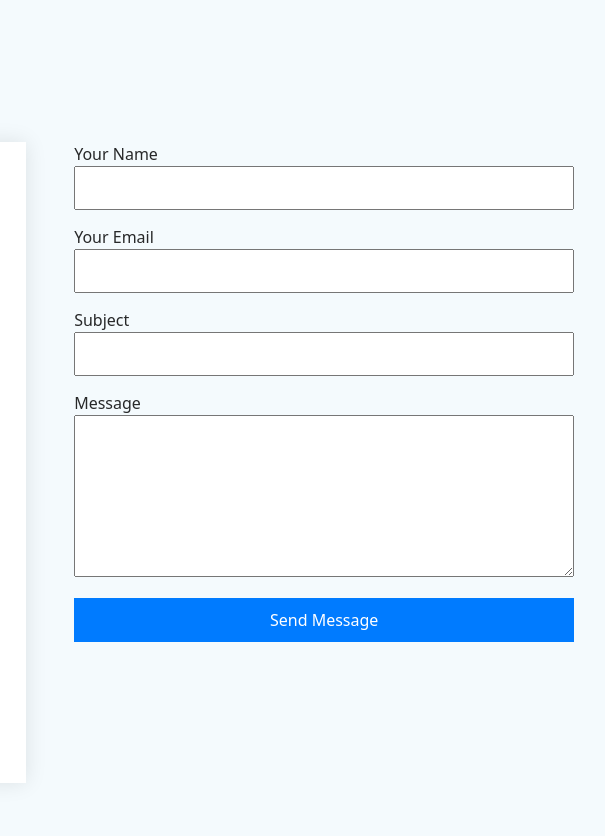
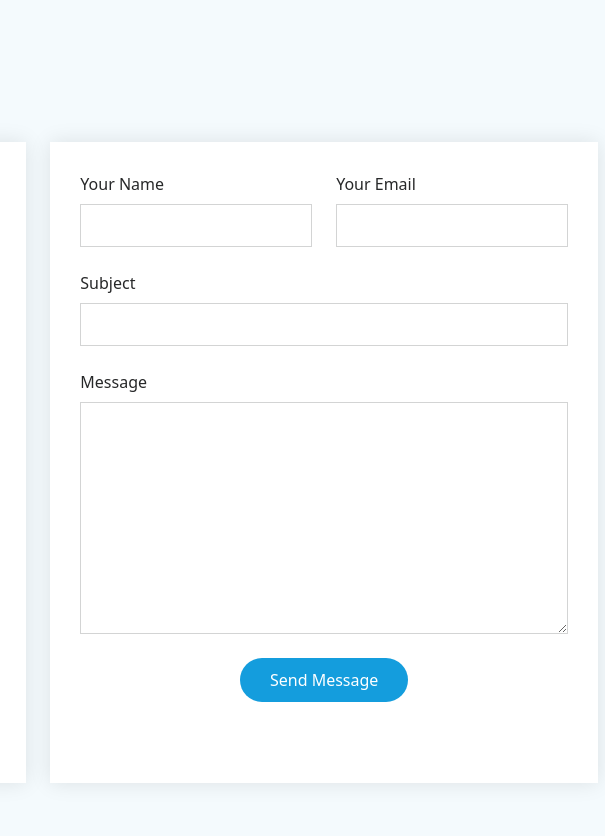
Before and after one commit to pyprojectpi/my-portfolio, a plain HTML site: page index.html in a window 1280 px wide. Shown: the part 4277-5113 px from the top of the page, 670-1275 px from the left. Drawn offline with nearby package versions, Linux system fonts and the light colour scheme.

Commit message:
Update index.html

```diff
--- a/index.html
+++ b/index.html
@@ -453,38 +453,42 @@
           </div>
 
           <div class="col-lg-7">
-          <form action="https://formsubmit.co/suryaarumugam2021@gmail.com" method="POST">
-  <div style="display: flex; flex-direction: column; gap: 15px; max-width: 500px; margin: auto;">
-    <label>
-      Your Name
-      <input type="text" name="name" required style="width: 100%; padding: 8px;">
-    </label>
-    <label>
-      Your Email
-      <input type="email" name="email" required style="width: 100%; padding: 8px;">
-    </label>
-    <label>
-      Subject
-      <input type="text" name="subject" required style="width: 100%; padding: 8px;">
-    </label>
-    <label>
-      Message
-      <textarea name="message" rows="6" required style="width: 100%; padding: 8px;"></textarea>
-    </label>
+          <form action="https://formsubmit.co/suryaarumugam2021@gmail.com" method="POST" class="php-email-form" data-aos="fade-up" data-aos-delay="200">
+  <div class="row gy-4">
 
-    <!-- Hidden Settings -->
+    <div class="col-md-6">
+      <label for="name-field" class="pb-2">Your Name</label>
+      <input type="text" name="name" id="name-field" class="form-control" required>
+    </div>
+
+    <div class="col-md-6">
+      <label for="email-field" class="pb-2">Your Email</label>
+      <input type="email" name="email" id="email-field" class="form-control" required>
+    </div>
+
+    <div class="col-md-12">
+      <label for="subject-field" class="pb-2">Subject</label>
+      <input type="text" name="subject" id="subject-field" class="form-control" required>
+    </div>
+
+    <div class="col-md-12">
+      <label for="message-field" class="pb-2">Message</label>
+      <textarea name="message" rows="10" id="message-field" class="form-control" required></textarea>
+    </div>
+
+    <!-- Hidden FormSubmit Options -->
     <input type="hidden" name="_captcha" value="false">
+    <input type="hidden" name="_next" value="https://pyprojectpi.github.io/my-portfolio/thankyou.html">
     <input type="hidden" name="_template" value="box">
-    <input type="hidden" name="_next" value="https://pyprojectpi.github.io/my-portfolio/thankyou.html">
 
-    <button type="submit" style="padding: 10px; background: #007BFF; color: white; border: none; cursor: pointer;">
-      Send Message
-    </button>
+    <div class="col-md-12 text-center">
+      <button type="submit">Send Message</button>
+    </div>
+
   </div>
 </form>
 
-
-          </div><!-- End Contact Form -->
+         </div><!-- End Contact Form -->
 
         </div>
 
```
